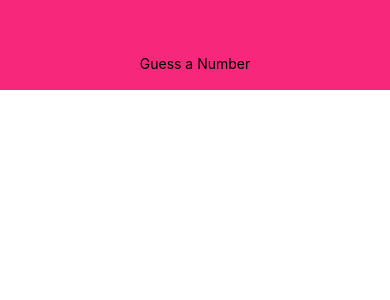
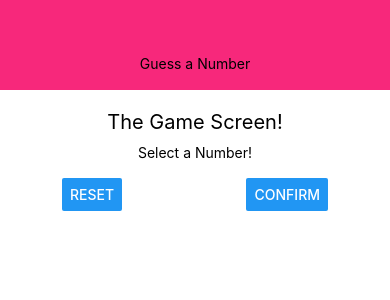
Before and after one commit to andrewvu-cs/number-guesser, a React Native app: screen / in a window 390 px wide. Shown: the top 300 px of the page. Built offline with nearby package versions, Linux system fonts and the light colour scheme.

Commit message:
added some styling to start game screen

```diff
--- a/App.js
+++ b/App.js
@@ -2,11 +2,13 @@
 import { StyleSheet, View } from 'react-native';
 
 import Header from './components/Header';
+import StartGameScreen from './screens/StartGameScreen';
 
 export default function App() {
   return (
     <View style={styles.screen}>
       <Header title="Guess a Number" />
+      <StartGameScreen/>
     </View>
   );
 }
--- /dev/null
+++ b/screens/StartGameScreen.js
@@ -0,0 +1,43 @@
+import React from "react";
+import { View, Text, StyleSheet, TextInput, Button } from "react-native";
+
+const StartGameScreen = props => {
+  return (
+    <View style={styles.screen}>
+      <Text style={styles.title}>The Game Screen!</Text>
+      <View style={styles.inputContainer}>
+        <Text>Select a Number!</Text>
+        <TextInput />
+        <View style={styles.buttonContainer}>
+          <Button title="Reset" onPress={() => {}} />
+          <Button title="Confirm" onPress={() => {}} />
+        </View>
+      </View>
+    </View>
+  );
+};
+
+const styles = StyleSheet.create({
+  screen: {
+    flex: 1,
+    padding: 10,
+    alignItems: "center"
+  },
+  title: {
+    fontSize: 20,
+    marginVertical: 10
+  },
+  inputContainer: {
+    width: 300,
+    maxWidth: '80%',
+    alignItems: "center"
+  },
+  buttonContainer: {
+    flexDirection: "row",
+    width: "100%",
+    justifyContent: "space-between",
+    paddingHorizontal: 15
+  }
+});
+
+export default StartGameScreen;
```
